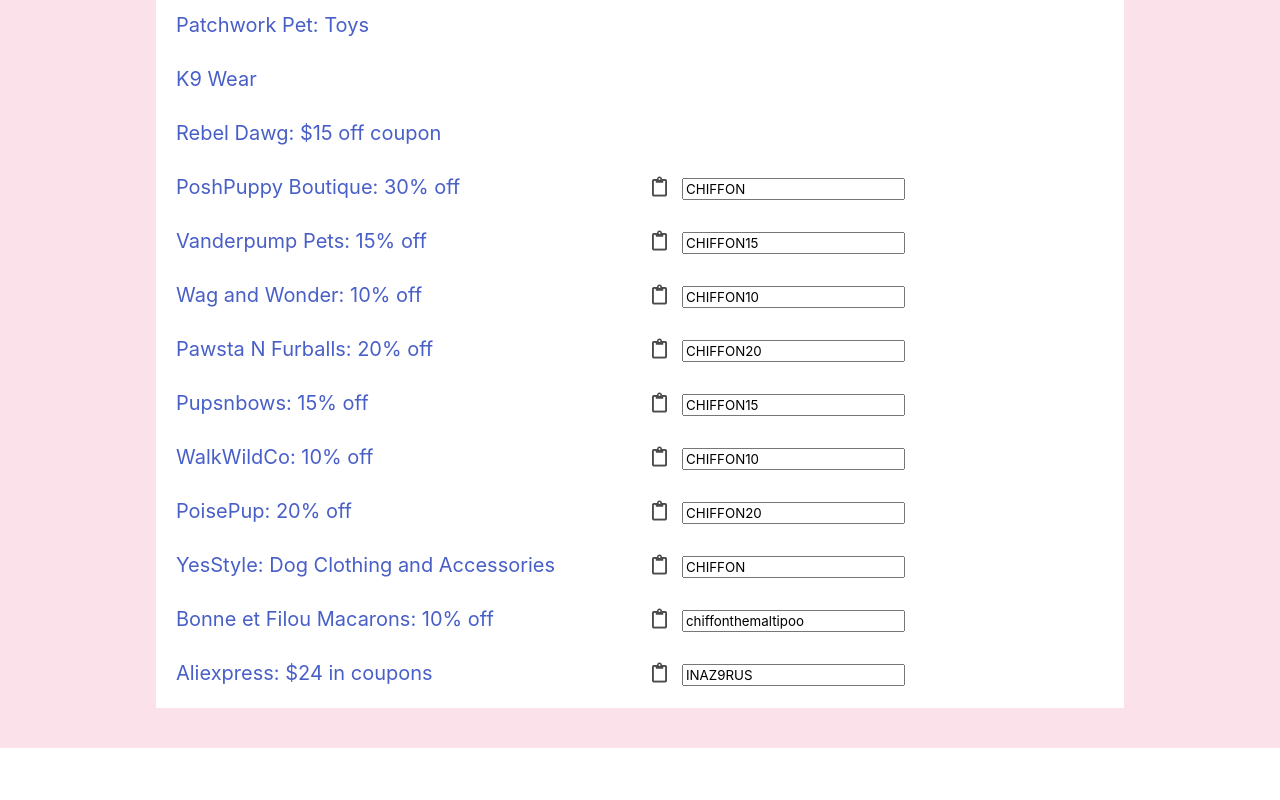
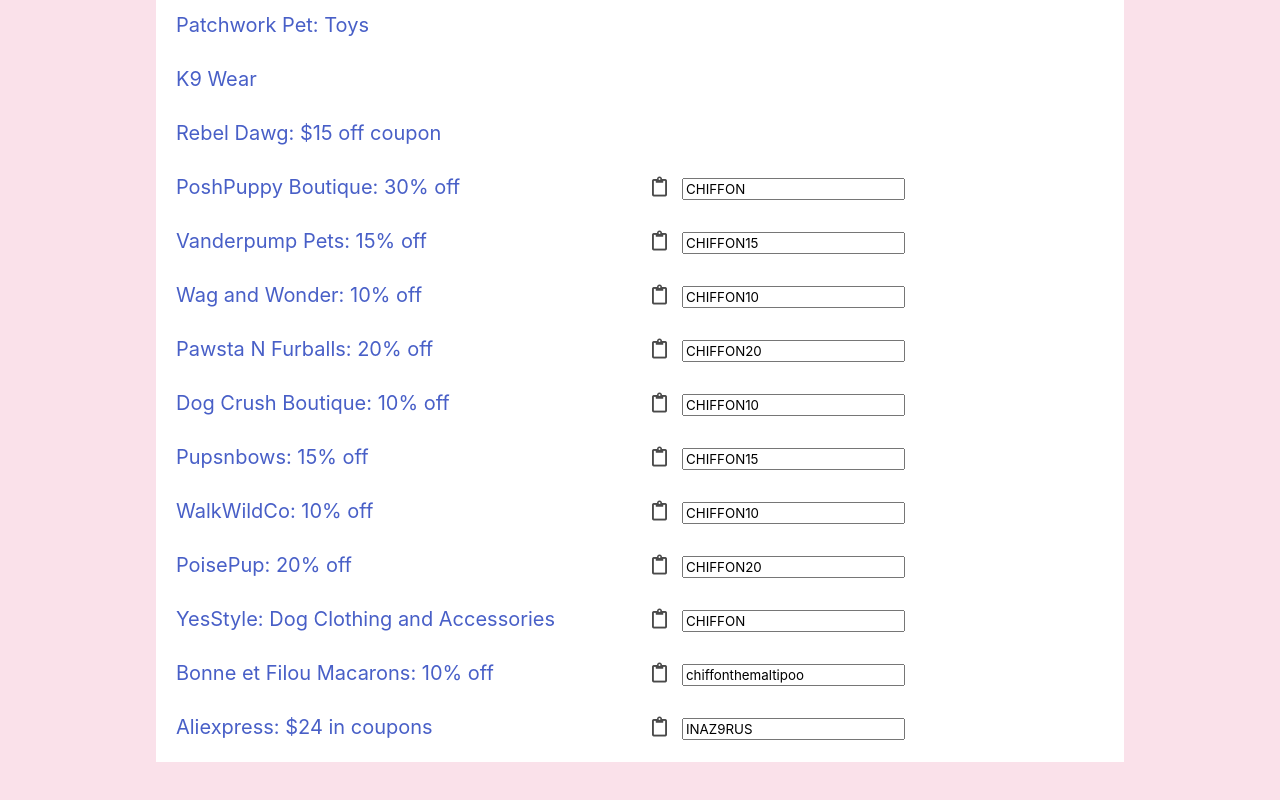
Before and after one commit to TechieQian/chiffon, a React (Create React App) app: page /shop in a window 1280 px wide. Shown: the part 1141-1941 px from the top of the page. Before the commit the page ends 1889 px from the top, so only its background shows below. Built offline with nearby package versions, Linux system fonts and the light colour scheme.

Commit message:
editing sponsors

```diff
--- a/src/data/sponsors.ts
+++ b/src/data/sponsors.ts
@@ -84,6 +84,11 @@
     code: "CHIFFON20",
   },
   {
+    link: "https://dogcrushboutique.com/",
+    label: "Dog Crush Boutique: 10% off",
+    code: "CHIFFON10",
+  },
+  {
     link: "https://www.etsy.com/shop/pupsnbows",
     label: "Pupsnbows: 15% off",
     code: "CHIFFON15",
```
